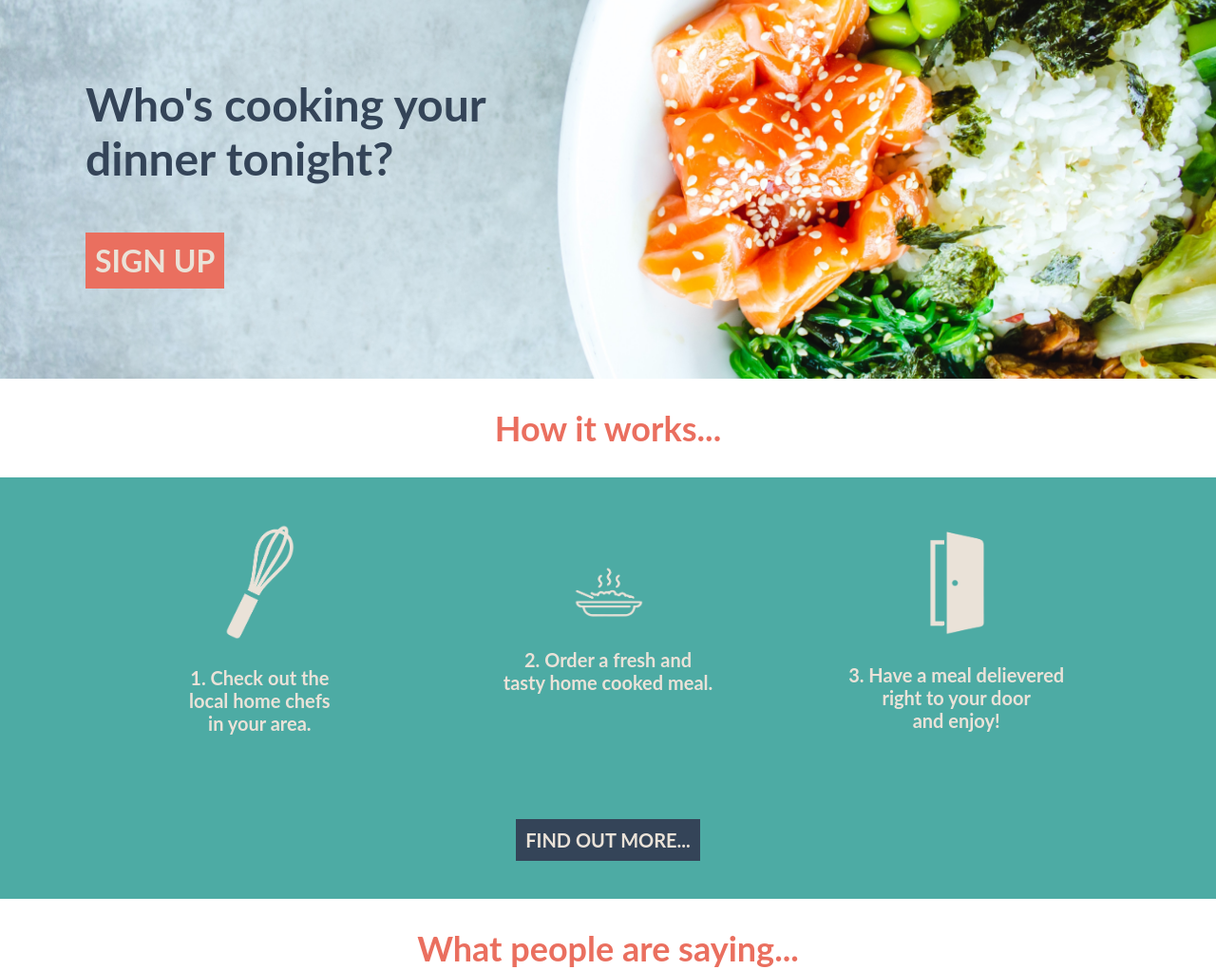
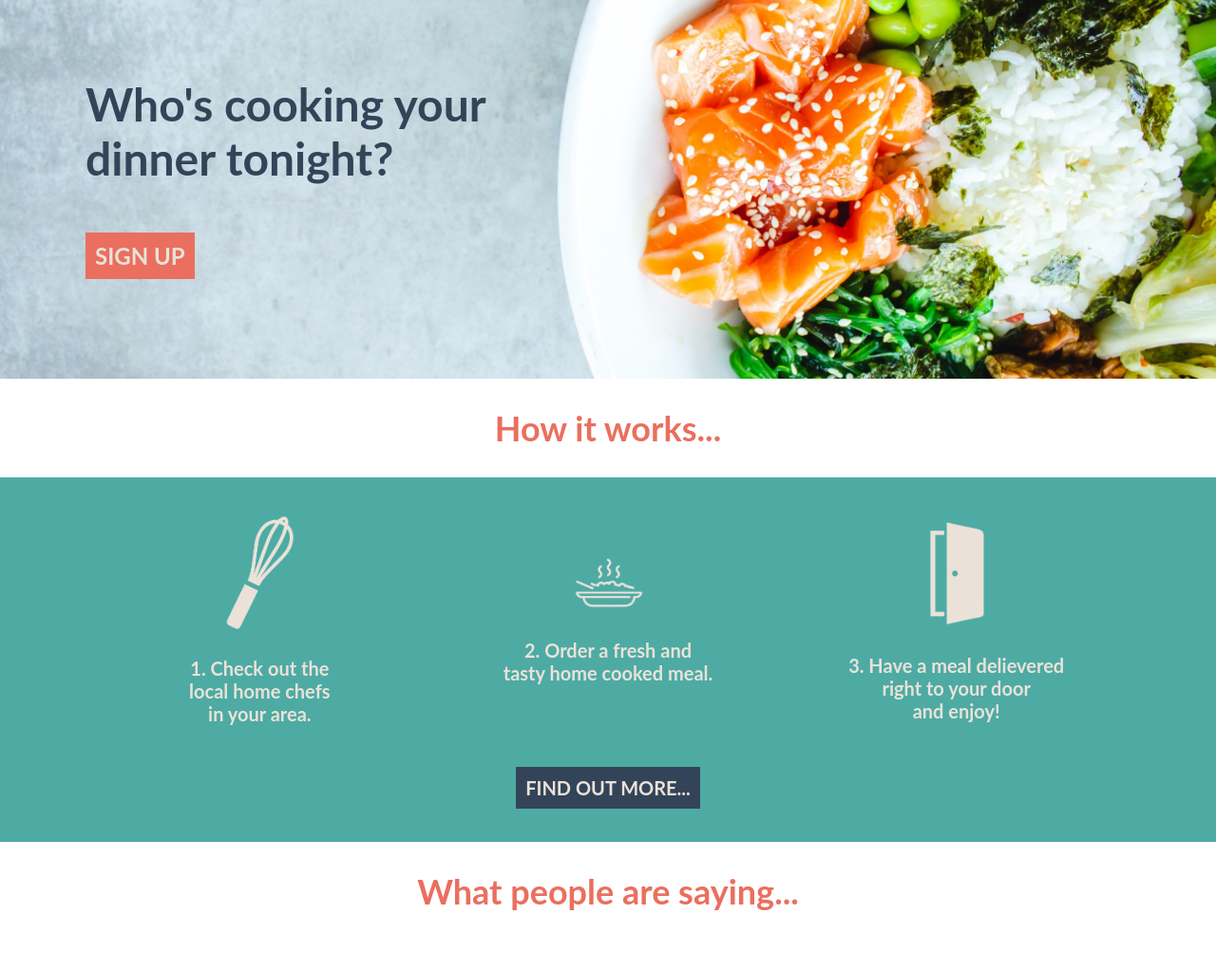
Before and after one commit to beverlily/HomeChef, a PHP site: page /index.html in a window 1280 px wide. Shown: the part 113-1135 px from the top of the page at 95% size. Run offline with PHP 8.4, Linux system fonts and the light colour scheme; some libraries are stand-ins or nearby versions.

Commit message:
Updates style

```diff
--- a/style.css
+++ b/style.css
@@ -53,7 +53,7 @@ li{
 
 /*STEPS*/
 #steps{
-	padding: 25px 50px;
+	padding: 0px 50px;
 	align-items: center;
 	text-align: center;
 }
@@ -76,6 +76,7 @@ li{
 	color: #eae2d8;
 	font-weight: bold;
 	font-size: 1.25rem;
+	padding: 15px;
 }
 
 .red-heading{
@@ -86,7 +87,6 @@ li{
 
 #about .button-container{
 	justify-content: center;
-	padding: 20px;
 }
 
 #about .button{
@@ -109,7 +109,7 @@ li{
 }
 
 #home-banner .button{
-	font-size: 2rem;
+	font-size: 1.5rem;
 	color: #eae2d8;
 	background: #ea6f5f;
 	margin: 0;
```
